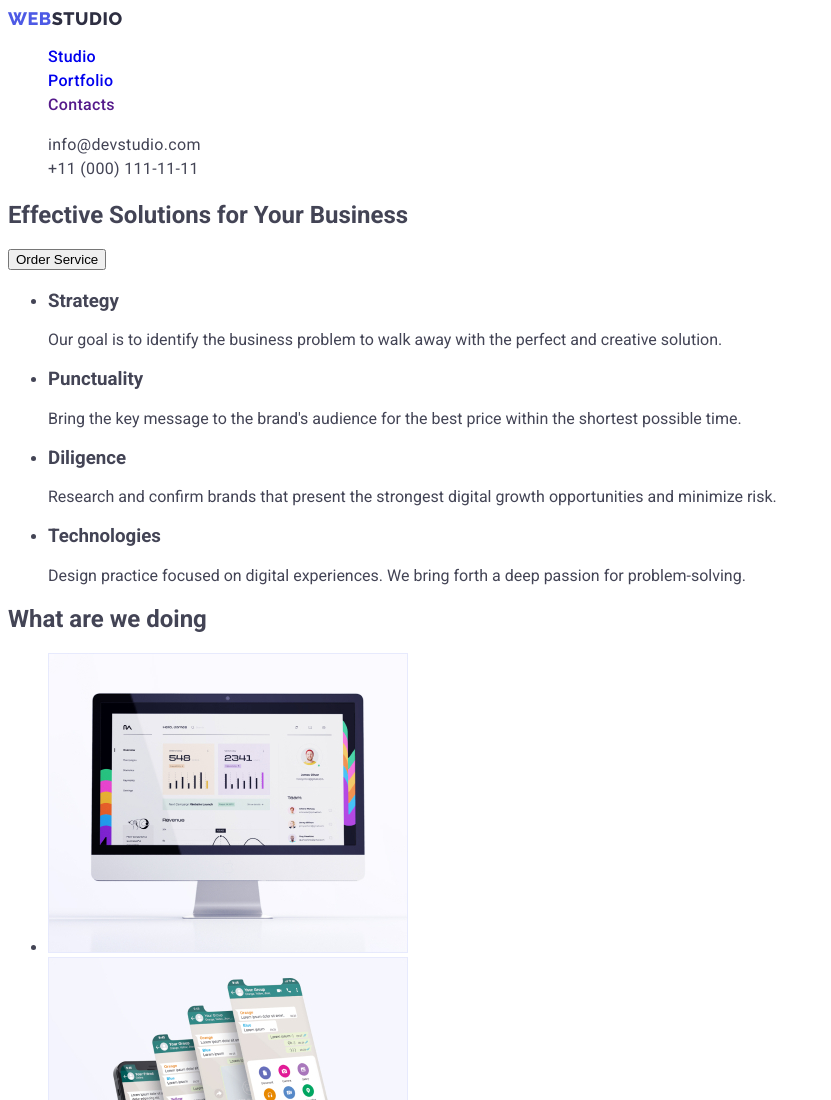
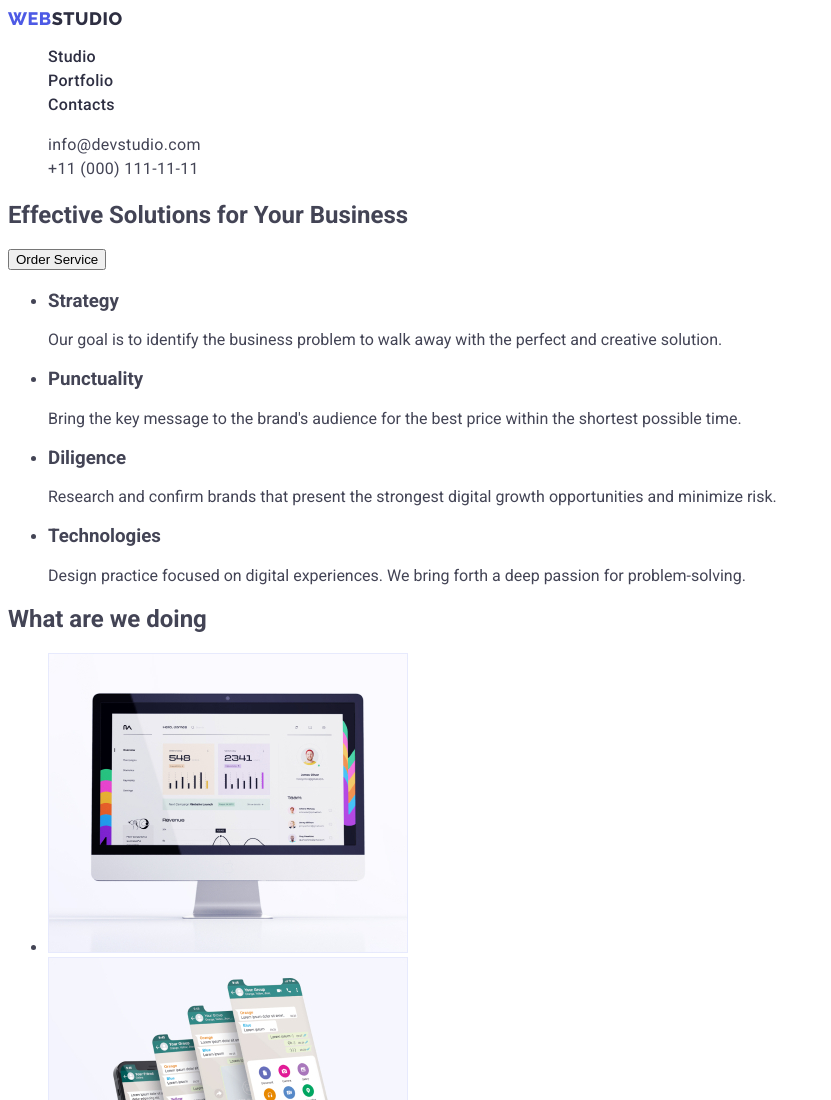
Before and after one commit to ArtemVasiletc/goit-markup-hw-02, a plain HTML site: page index.html in a window 1280 px wide. Shown: the top 1100 px of the page, without its empty margins (0-831 px from the left). Drawn offline with Linux system fonts and the light colour scheme.

Commit message:
add css features hover and focus to header

```diff
--- a/css/styles.css
+++ b/css/styles.css
@@ -28,7 +28,8 @@ body {
   text-decoration: none;
 }
 
-.link:hover {
+.link:hover,
+.link:focus {
   color: #404bbf;
 }
 
@@ -41,7 +42,7 @@ body {
   font-size: 16px;
   line-height: 1.5;
   letter-spacing: 0.02em;
-  color: var(--navy-blue #2e2f42);
+  color: var(--navy-blue);
 }
 
 .nav-contacts {
--- a/index.html
+++ b/index.html
@@ -24,7 +24,7 @@
             <a class="nav-list-item link" href="./index.html">Studio</a>
           </li>
           <li>
-            <a class="nav-list-item link" href="portfolio.html">Portfolio</a>
+            <a class="nav-list-item link" href="./portfolio.html">Portfolio</a>
           </li>
           <li>
             <a class="nav-list-item link" href="">Contacts</a>
```
Also changed, not shown: portfolio.html (+1 -1 lines).
